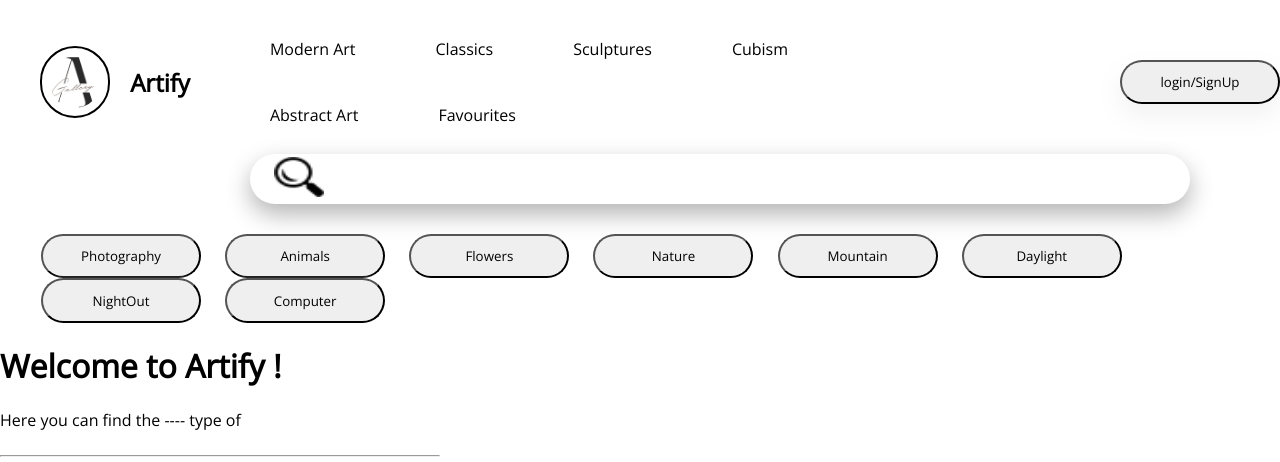
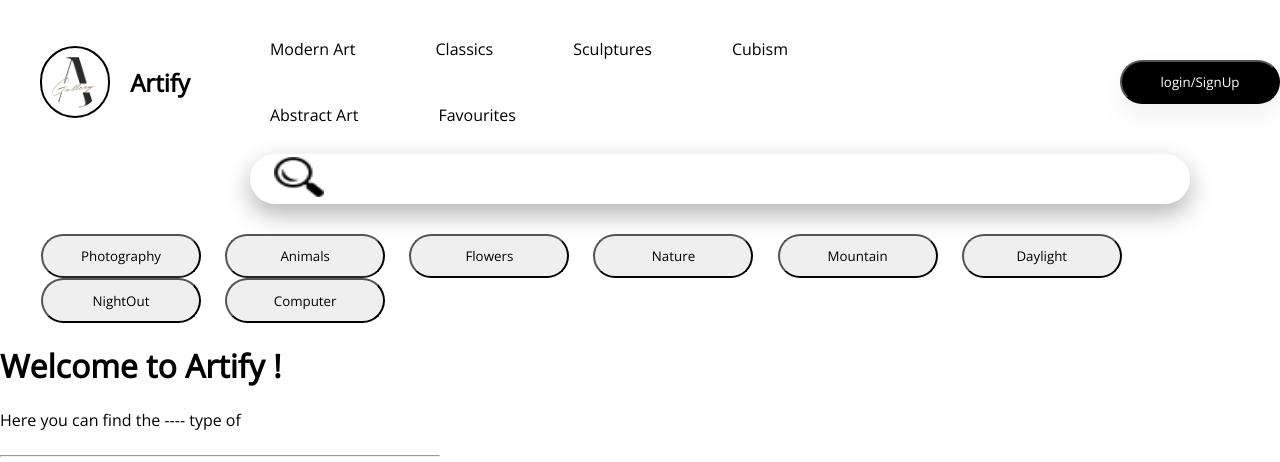
Before and after one commit to kunalraj012/artify, a website built with Vite: page src/index.html in a window 1280 px wide. In both pictures the pointer is over the button "login/SignUp". Shown: the top 462 px of the page. Built offline with nearby package versions, Linux system fonts and the light colour scheme.

Commit message:
nav edit

```diff
--- a/src/css/style.css
+++ b/src/css/style.css
@@ -157,7 +157,8 @@ nav ul li a{
   background: #0e0e10;
 }
 .bn30:hover{
-  /* background-image: linear-gradient(-45deg, #4568dc, #b06ab3); */
+  background: #000000;
+  color: #fff;
   box-shadow: 0 12px 24px rgba(128, 128, 128, 0.1);
 }
 .bn30:hover .text {
```
Also changed, not shown: src/index.html (+1 -1 lines), src/js/index.js (line endings or trailing spaces).
